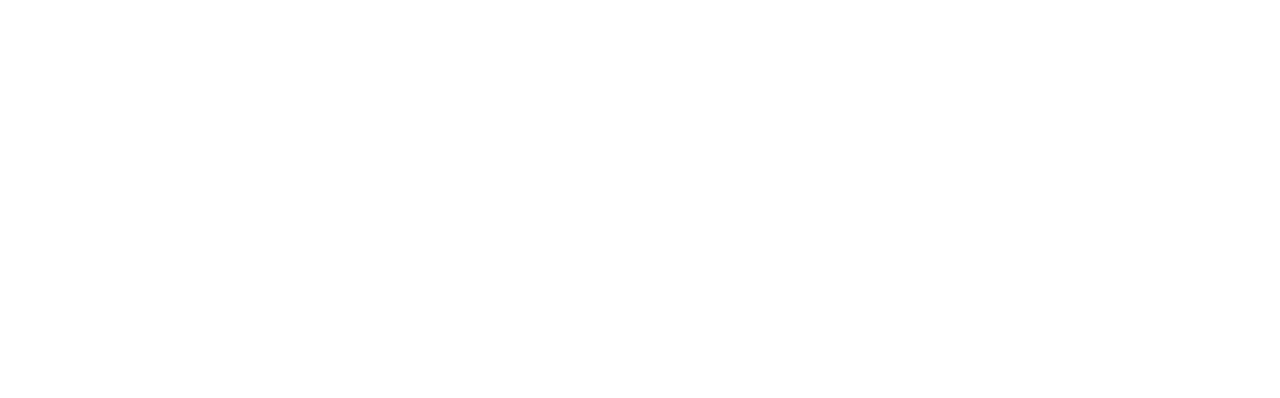
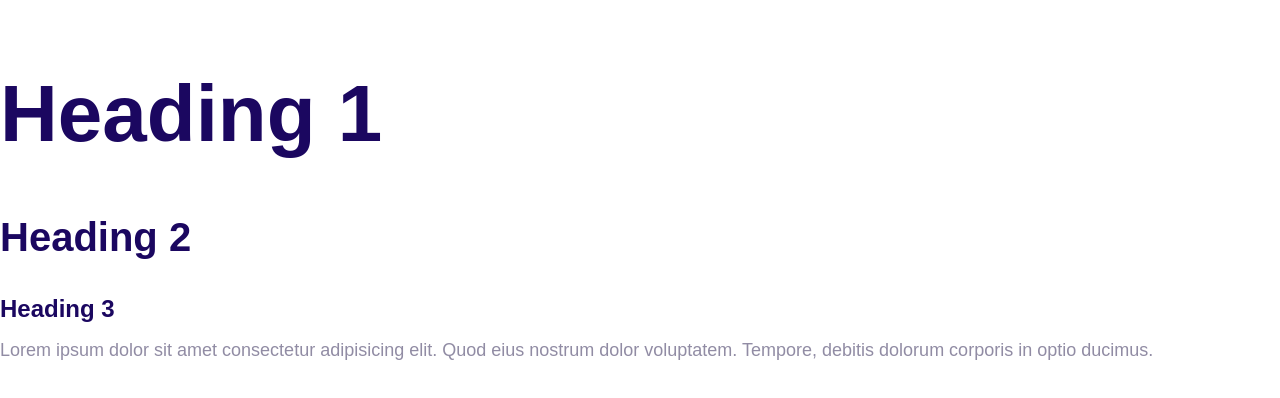
Before and after one commit to bettyf1/moshify, a plain HTML site: page index.html in a window 1280 px wide. Drawn offline with Linux system fonts and the light colour scheme.

Commit message:
define the style for the fonts.

```diff
--- a/css/styles.css
+++ b/css/styles.css
@@ -3,5 +3,61 @@
     --color-secondary: #00d9ff;
     --color-accent: #ff3400;
     --color-heading: #1b0760;
-    --color-primary: #918ca4;
+    --color-body: #918ca4;
+
+
 }
+
+html {
+    font-size: 62.5%;
+}
+
+body {
+    font-family: Arial, Helvetica, sans-serif;
+    font-size: 2.4rem;
+    line-height: 1.5;
+    color: var(--color-body)
+}
+
+h1,
+h2,
+h3 {
+    color: var(--color-heading);
+    margin-bottom: 1rem;
+}
+
+h1 {
+    font-size: 7rem;
+}
+
+h2 {
+    font-size: 4rem;
+}
+
+h3 {
+    font-size: 3rem;
+
+}
+
+p {
+    margin-top: 0;
+}
+
+@media screen and (min-width: 1024px) {
+    body {
+        font-size: 1.8rem;
+    }
+
+    h1 {
+        font-size: 8rem;
+    }
+
+    h2 {
+        font-size: 4rem;
+    }
+
+    h3 {
+        font-size: 2.4rem;
+    }
+
+}
--- a/index.html
+++ b/index.html
@@ -10,6 +10,11 @@
 </head>
 
 <body>
+    <h1>Heading 1</h1>
+    <h2>Heading 2</h2>
+    <h3>Heading 3</h3>
+    <p>Lorem ipsum dolor sit amet consectetur adipisicing elit. Quod eius nostrum dolor voluptatem. Tempore, debitis
+        dolorum corporis in optio ducimus.</p>
 
 </body>
 
```
